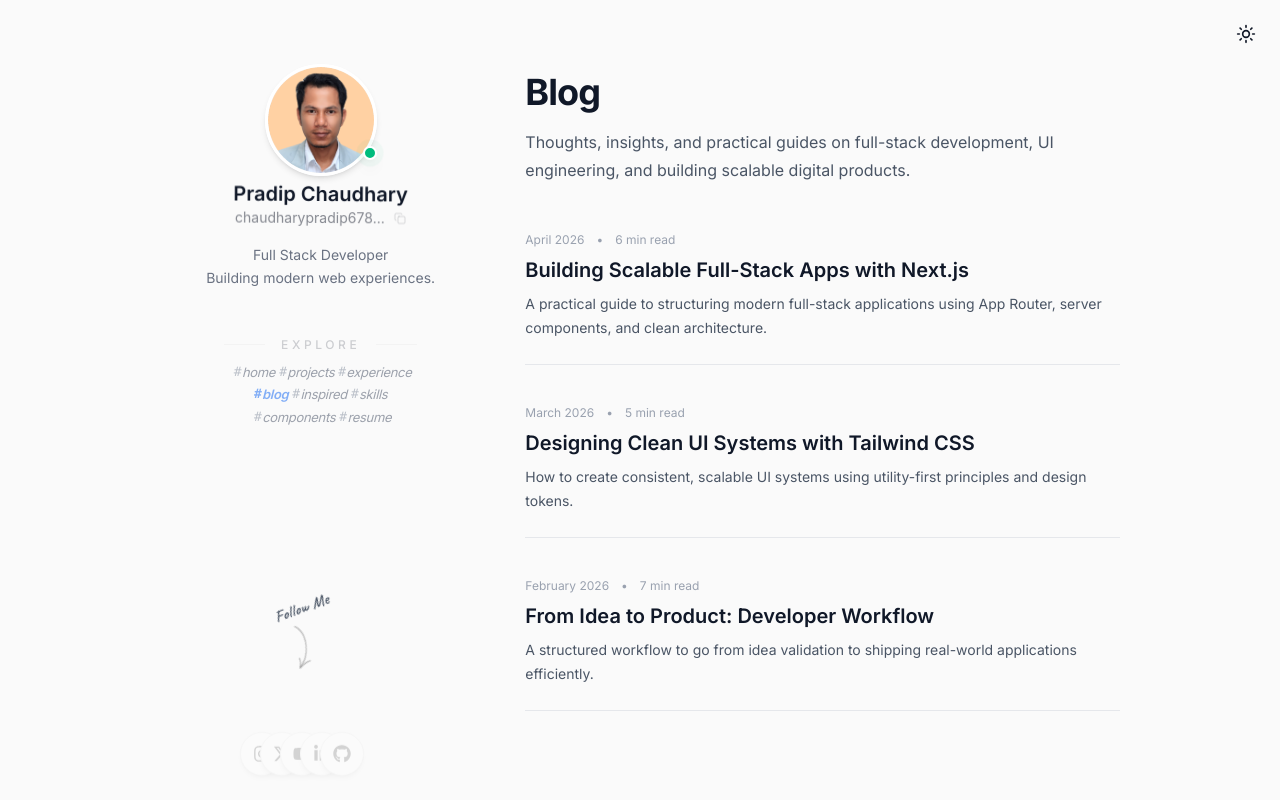
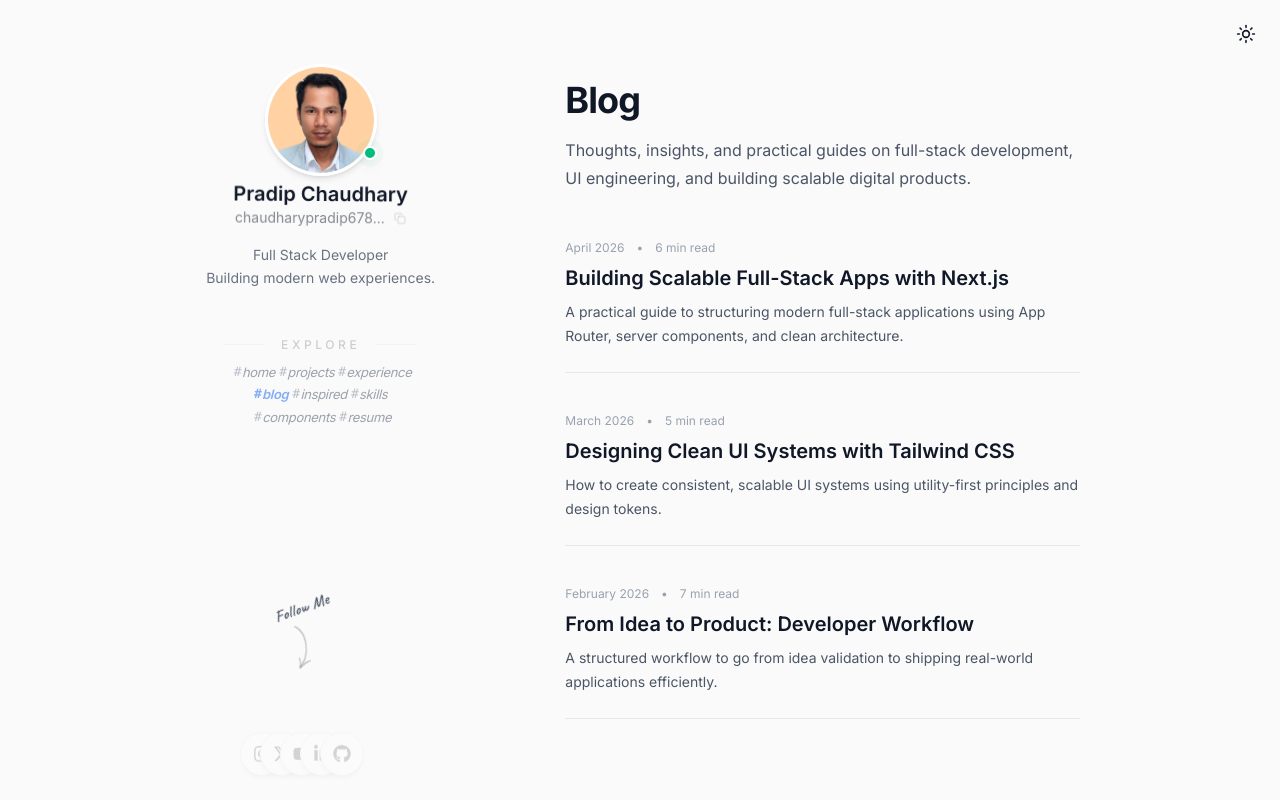
Before and after one commit to pradipchaudhary/portfolio.v3, a Next.js app: page /blog in a window 1280 px wide. Shown: the top 800 px of the page. Built offline with nearby package versions, Linux system fonts and the light colour scheme; no server answers; the database is empty.

Commit message:
fixed blog page issue

```diff
--- a/app/blog/page.tsx
+++ b/app/blog/page.tsx
@@ -37,10 +37,14 @@ const posts: Post[] = [
 
 export default function BlogPage() {
   return (
-    <main className="py-18">
-      <header className="mb-12">
-        <h1 className="text-4xl font-bold text-gray-900 tracking-tight">Blog</h1>
-        <p className="mt-4 text-gray-600 max-w-2xl leading-7">
+    <main className="py-20 px-6 sm:px-10">
+      {/* Header */}
+      <header className="mb-12 max-w-2xl">
+        <h1 className="text-4xl font-bold tracking-tight text-gray-900 dark:text-white">
+          Blog
+        </h1>
+
+        <p className="mt-4 text-gray-600 dark:text-gray-400 leading-7">
           Thoughts, insights, and practical guides on full-stack development,
           UI engineering, and building scalable digital products.
         </p>
@@ -52,39 +56,39 @@ export default function BlogPage() {
           <a
             key={post.title}
             href={post.slug}
-            className="group block border-b border-gray-200 pb-6"
+            className="group block border-b border-gray-200 dark:border-gray-800 pb-6 transition-colors"
           >
             {/* Meta */}
-            <div className="flex items-center gap-3 text-xs text-gray-400 mb-2">
+            <div className="flex items-center gap-3 text-xs text-gray-400 dark:text-gray-500 mb-2">
               <span>{post.date}</span>
               <span>•</span>
               <span>{post.readTime}</span>
             </div>
 
             {/* Title */}
-            <h2 className="text-xl font-semibold text-gray-900 group-hover:text-black transition">
+            <h2 className="text-xl font-semibold text-gray-900 dark:text-white transition-colors group-hover:text-black dark:group-hover:text-gray-300">
               {post.title}
             </h2>
 
             {/* Description */}
-            <p className="mt-2 text-sm text-gray-600 leading-6 max-w-2xl">
+            <p className="mt-2 text-sm text-gray-600 dark:text-gray-400 leading-6 max-w-2xl">
               {post.description}
             </p>
           </a>
         ))}
       </div>
 
-      {/* Empty State (Future) */}
+      {/* Empty State */}
       {posts.length === 0 && (
-        <div className="mt-20 border border-dashed border-gray-300 rounded-xl p-10 text-center bg-gray-50">
-          <p className="text-lg font-medium text-gray-800">
+        <div className="mt-20 border border-dashed border-gray-300 dark:border-gray-700 rounded-xl p-10 text-center bg-gray-50 dark:bg-gray-900">
+          <p className="text-lg font-medium text-gray-800 dark:text-white">
             ✍️ Writing in progress
           </p>
-          <p className="mt-3 text-sm text-gray-500">
+          <p className="mt-3 text-sm text-gray-500 dark:text-gray-400">
             Articles on development, design, and system architecture will be published soon.
           </p>
         </div>
       )}
     </main>
-  )
+  );
 }
```
